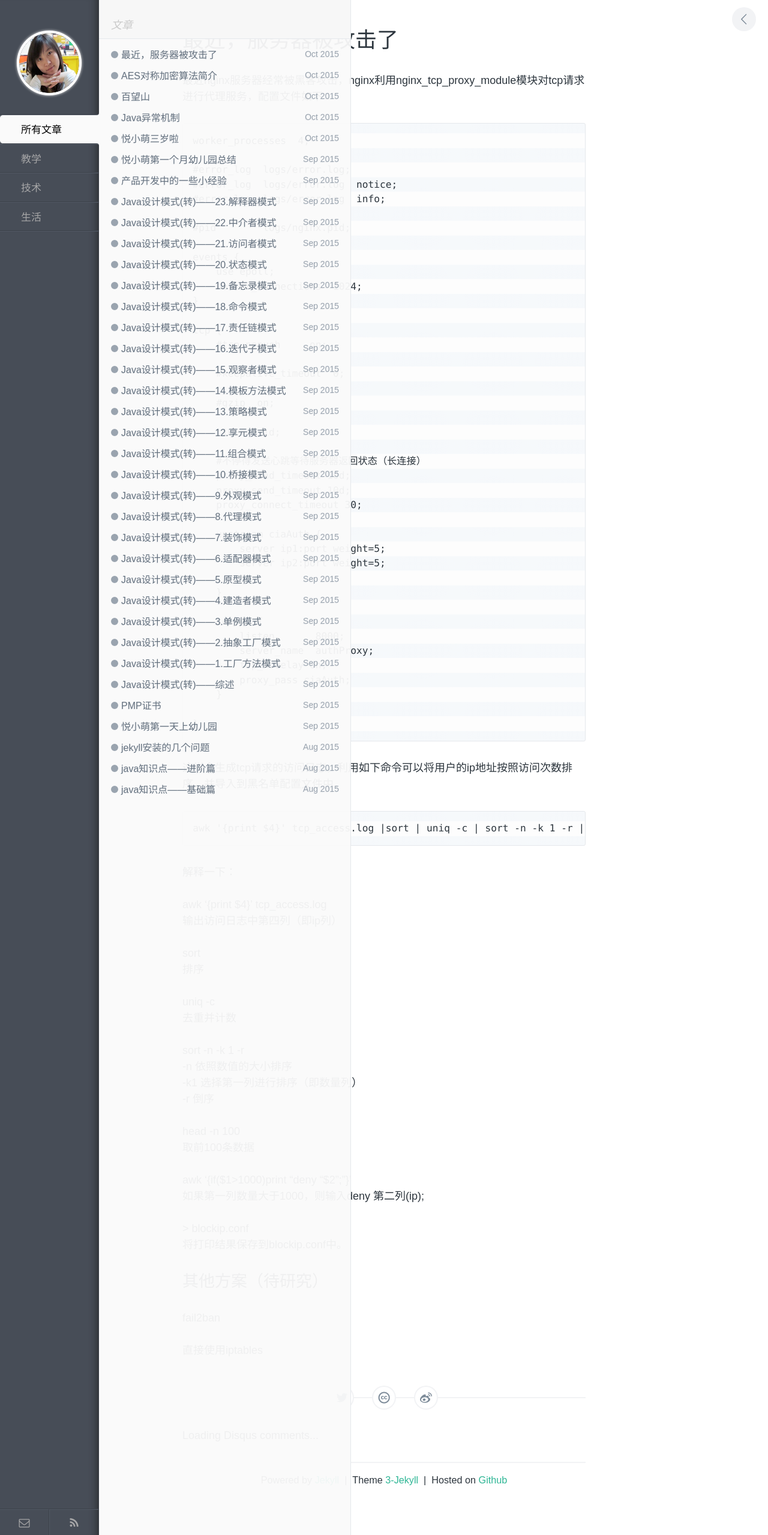
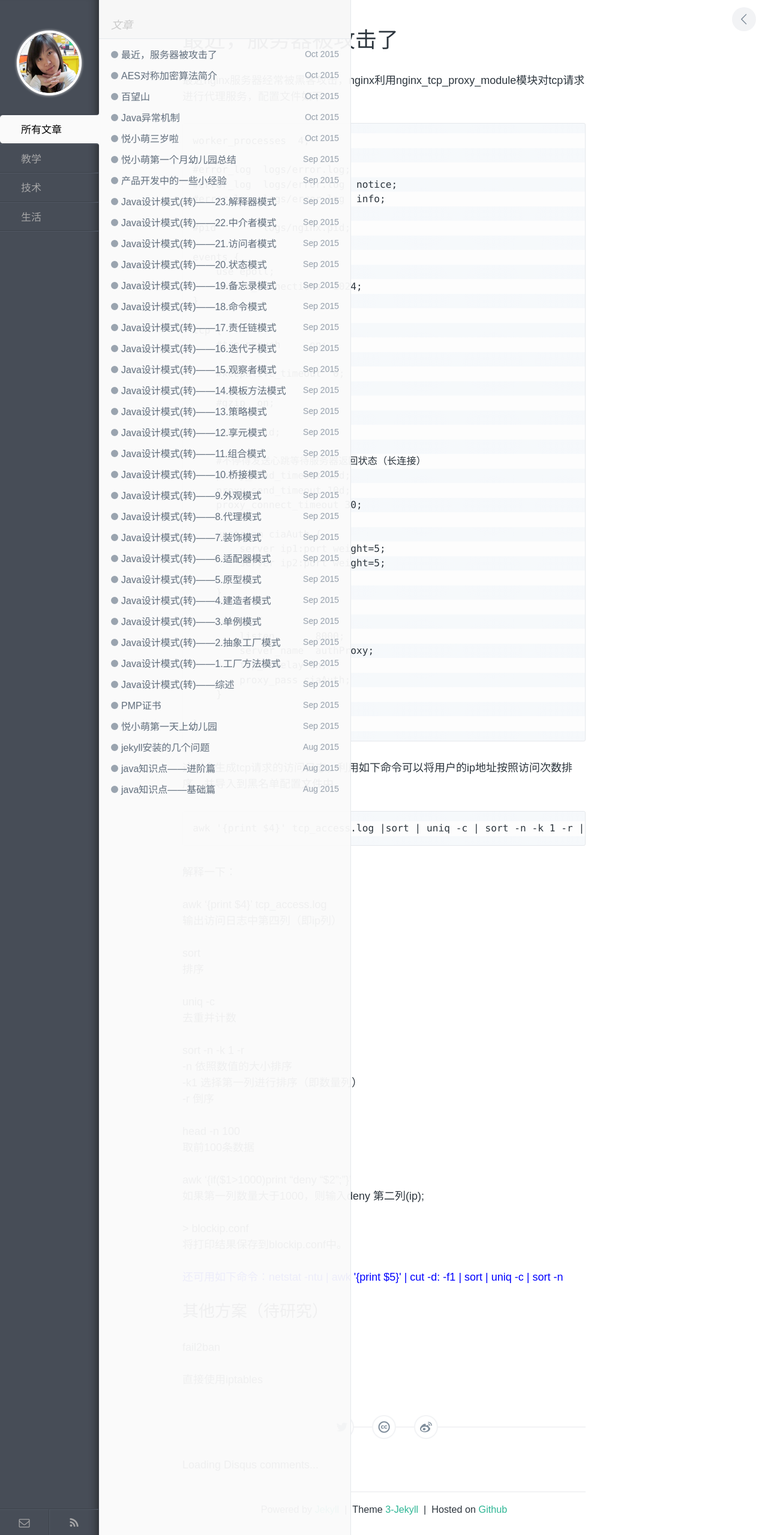
Before and after one commit to DrizztM/DrizztM.github.io, a Jekyll site: the page built from _posts/技术/2015-10-30-the-server-was-attacked.md, in a window 1280 px wide. Shown: the whole page at 60% size. Built offline with Jekyll 4.4.1, drawn with Linux system fonts in a browser that asks for light colours; Markdown is read by kramdown in place of the engine named in the settings; comment, search, counter and statistics services are not loaded.

Commit message:
修改文章

```diff
--- a/_posts/技术/2015-10-30-the-server-was-attacked.md
+++ b/_posts/技术/2015-10-30-the-server-was-attacked.md
@@ -82,6 +82,8 @@ awk '{if($1>1000)print "deny "$2";"}'<br>
 \> blockip.conf<br>
 将打印结果保存到blockip.conf中。
 
+<font color="blue">还可用如下命令：netstat -ntu | awk '{print $5}' | cut -d: -f1 | sort | uniq -c | sort -n</font>
+
 ## 其他方案（待研究）
 
 fail2ban
```
